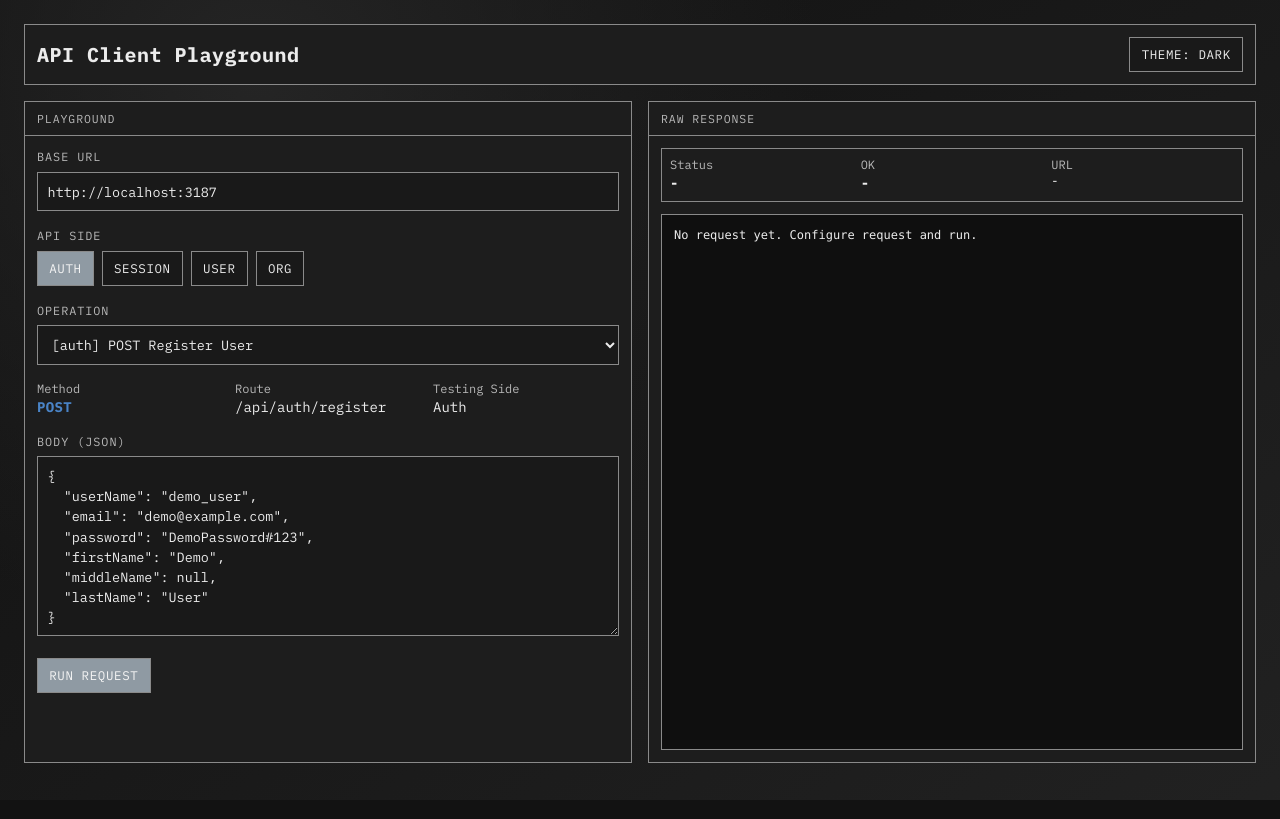
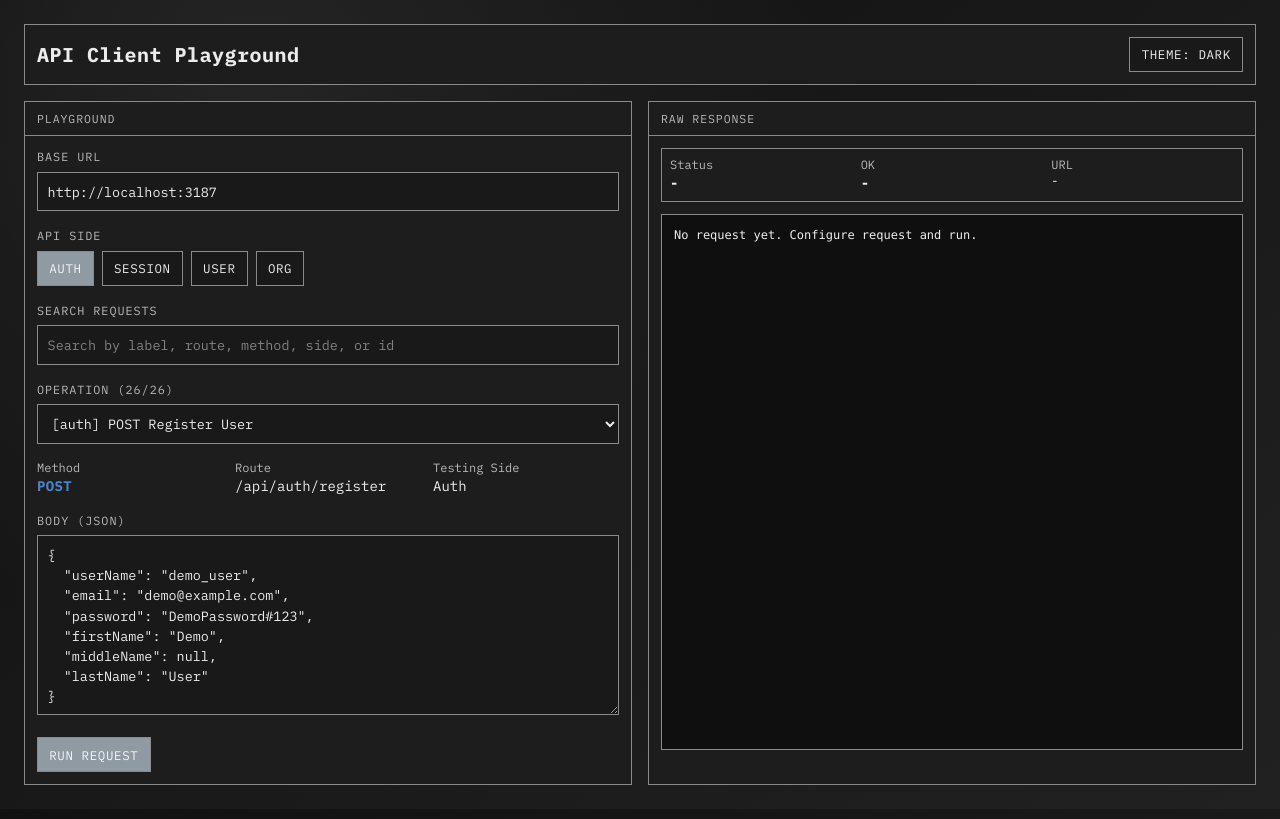
Before and after one commit to lionelodiha/edutracker, a React (Vite) app in the folder frontend/edu-tracker/: page / in a window 1280 px wide. Built offline with nearby package versions, Linux system fonts and the light colour scheme.

Commit message:
Add search functionality to operation selector in API testing interface

```diff
--- a/frontend/edu-tracker/src/App.tsx
+++ b/frontend/edu-tracker/src/App.tsx
@@ -521,6 +521,7 @@ function App() {
   const [selectedOperationId, setSelectedOperationId] = useState(
     operationConfigs[0].id,
   );
+  const [searchQuery, setSearchQuery] = useState("");
   const [bodyInput, setBodyInput] = useState(operationConfigs[0].bodyTemplate ?? "");
   const [queryInput, setQueryInput] = useState(
     operationConfigs[0].queryTemplate ?? "",
@@ -545,6 +546,25 @@ function App() {
     [selectedOperationId],
   );
 
+  const filteredOperations = useMemo(() => {
+    const term = searchQuery.trim().toLowerCase();
+    if (!term) {
+      return operationConfigs;
+    }
+    return operationConfigs.filter((operation) =>
+      [
+        operation.id,
+        operation.label,
+        operation.route,
+        operation.method,
+        operation.side,
+      ]
+        .join(" ")
+        .toLowerCase()
+        .includes(term),
+    );
+  }, [searchQuery]);
+
   useEffect(() => {
     document.documentElement.setAttribute("data-theme", theme);
   }, [theme]);
@@ -555,6 +575,15 @@ function App() {
     setPathInput(selectedOperation.pathTemplate ?? "");
     setInputError(null);
   }, [selectedOperation]);
+
+  useEffect(() => {
+    if (filteredOperations.length === 0) {
+      return;
+    }
+    if (!filteredOperations.some((operation) => operation.id === selectedOperationId)) {
+      setSelectedOperationId(filteredOperations[0].id);
+    }
+  }, [filteredOperations, selectedOperationId]);
 
   const operationsBySide = useMemo(() => {
     const map: Record<Side, OperationConfig[]> = {
@@ -677,7 +706,9 @@ function App() {
                       type="button"
                       className={`btn-block ${selectedOperation.side === side ? "is-active" : ""}`}
                       onClick={() => {
-                        const firstOp = operationsBySide[side][0];
+                        const firstOp =
+                          filteredOperations.find((item) => item.side === side) ??
+                          operationsBySide[side][0];
                         if (firstOp) {
                           setSelectedOperationId(firstOp.id);
                         }
@@ -690,13 +721,29 @@ function App() {
               </div>
 
               <label className="field">
-                <span className="field-label">Operation</span>
+                <span className="field-label">Search Requests</span>
+                <input
+                  className="input-block"
+                  value={searchQuery}
+                  onChange={(e) => setSearchQuery(e.target.value)}
+                  placeholder="Search by label, route, method, side, or id"
+                />
+              </label>
+
+              <label className="field">
+                <span className="field-label">
+                  Operation ({filteredOperations.length}/{operationConfigs.length})
+                </span>
+                {filteredOperations.length === 0 ? (
+                  <p className="mb-1 text-xs text-(--warn)">No matching requests found.</p>
+                ) : null}
                 <select
                   className="input-block"
-                  value={selectedOperation.id}
+                  value={selectedOperationId}
                   onChange={(e) => setSelectedOperationId(e.target.value)}
+                  disabled={filteredOperations.length === 0}
                 >
-                  {operationConfigs.map((operation) => (
+                  {filteredOperations.map((operation) => (
                     <option key={operation.id} value={operation.id}>
                       [{operation.side}] {operation.method} {operation.label}
                     </option>
```
